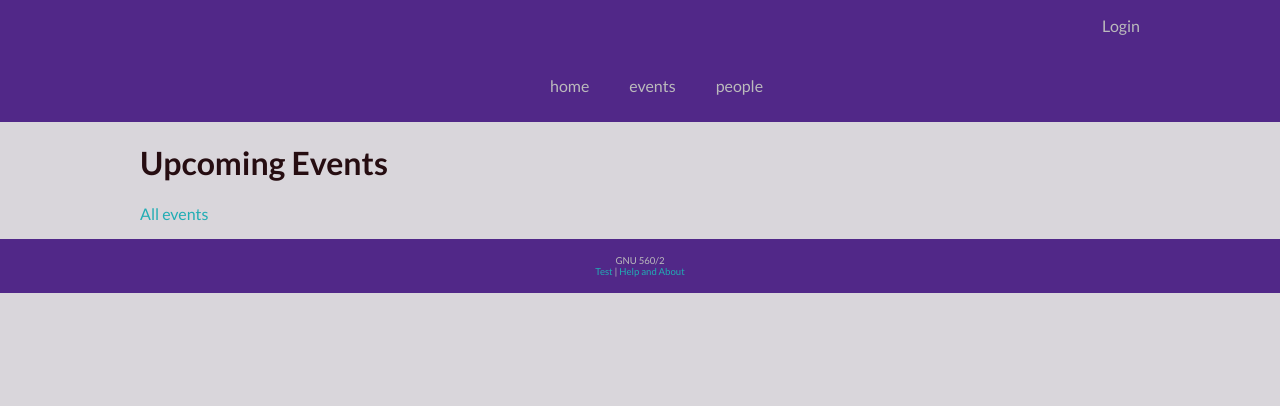
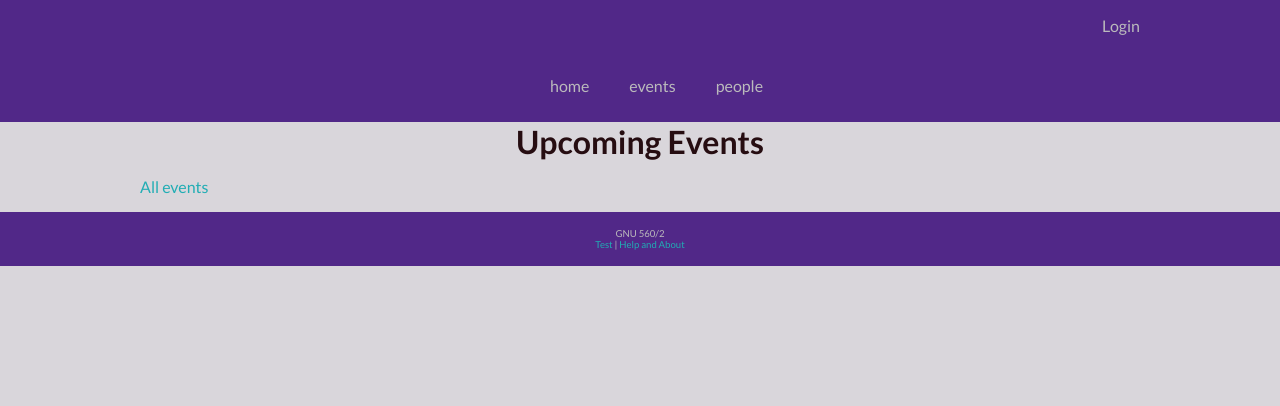
Before and after one commit to jhauserw3241/cdcdb-webserver, a Python web app: template templates/index.html in a window 1280 px wide. Shown: the top 406 px of the page. Run offline with Jinja, Linux system fonts and the light colour scheme; the template is opened without the code that fills it, so the values that code supplies are empty.

Commit message:
Fix main content header

```diff
--- a/static/style.css
+++ b/static/style.css
@@ -34,6 +34,7 @@ div#header {
 div#headerwrapper a {
 	color: var(--color-header-text);
 }
+
 div#title {
 	display: inline-block;
 	width: 380px;
@@ -128,6 +129,11 @@ div#user-box a {
 	margin-top: auto;
 }
 
+div#contentwrapper h1 {
+	text-align: center;
+	margin: 0px;
+}
+
 div#content {
 	display:block;
 }
@@ -161,8 +167,8 @@ input#done {
 table#create-event td {
 	min-width: 160px;
 }
-table#events-table td.button,
-table#people-table td.button {
+
+table#events-table td.button, table#people-table td.button {
 	padding-right: 5px;
 }
 
```
